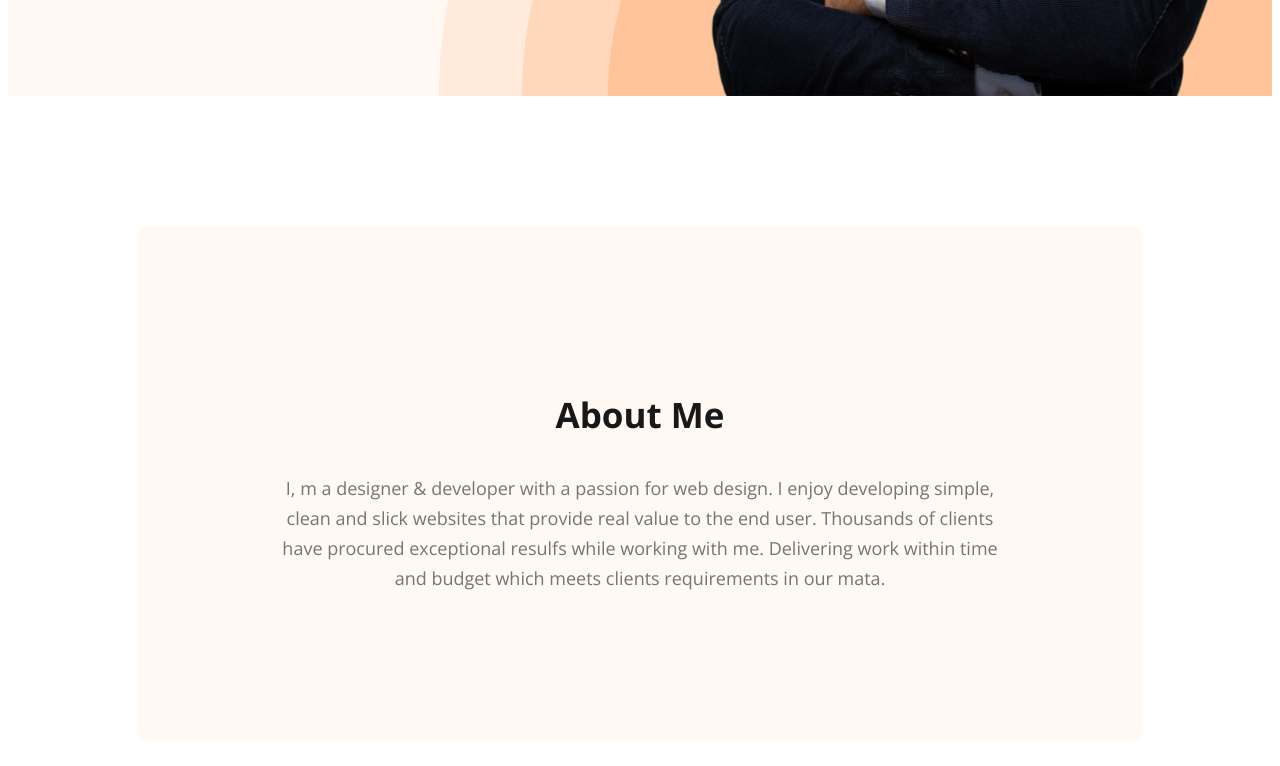
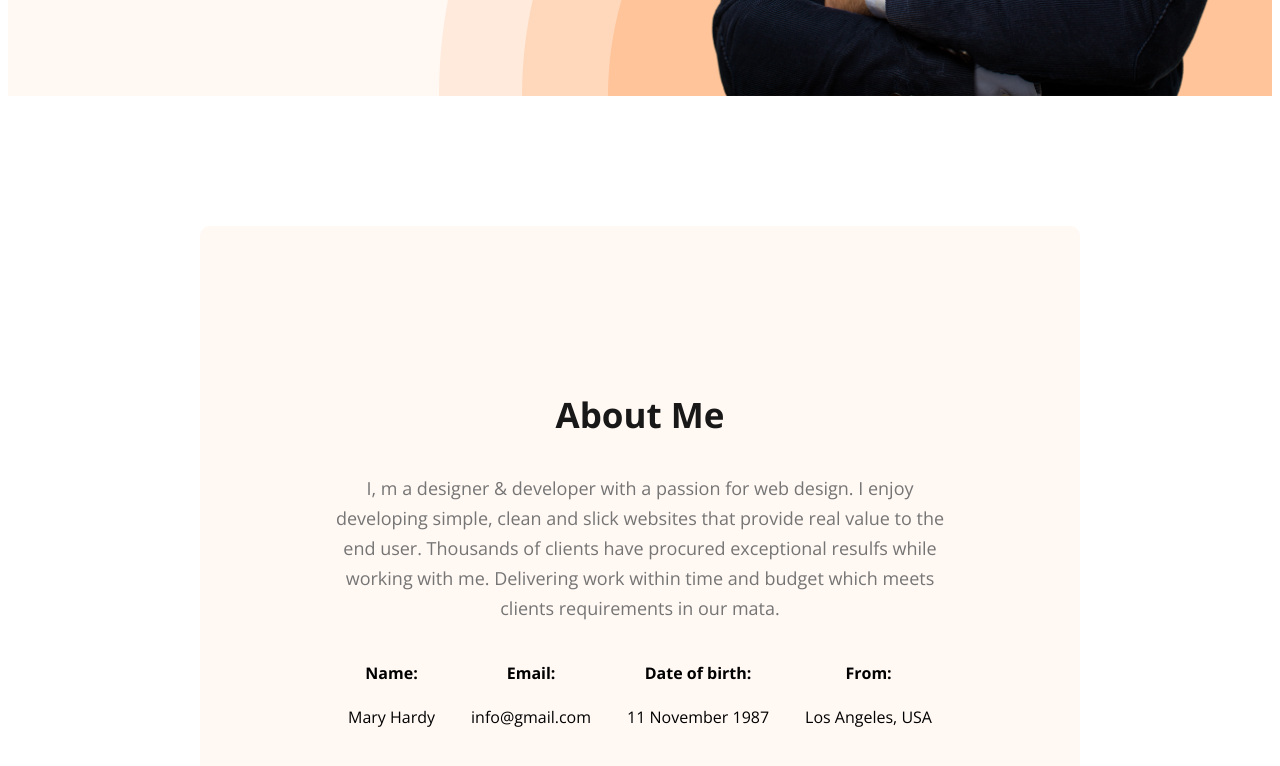
Before and after one commit to Nakib7/webdevoloper-portfolio, a plain HTML site: page index.html in a window 1280 px wide. Shown: the part 763-1529 px from the top of the page. Drawn offline with nearby package versions, Linux system fonts and the light colour scheme.

Commit message:
added about information

```diff
--- a/index.html
+++ b/index.html
@@ -41,6 +41,31 @@
                I, m a designer & developer with a passion for web design. I enjoy developing simple, clean and slick websites that provide real value to the end user. Thousands of clients have procured exceptional resulfs while working with me. Delivering work within time and budget which meets clients requirements in our mata.
 
             </p>
+            <div class="about-info-container">
+              <!-- .about-info*4>h4.info-tittle+p.info-description -->
+              <div class="about-info">
+                <h4 class="info-tittle">Name:</h4>
+                <p class="info-description">Mary Hardy </p>
+              </div>
+
+              <div class="about-info">
+                <h4 class="info-tittle">Email:</h4>
+                <p class="info-description">info@gmail.com</p>
+              </div>
+
+              <div class="about-info">
+                <h4 class="info-tittle">Date of birth:</h4>
+                <p class="info-description">11 November 1987</p>
+              </div>
+
+              <div class="about-info">
+                <h4 class="info-tittle">From:</h4>
+                <p class="info-description">Los Angeles, USA</p>
+              </div>
+
+                </div>
+
+            </div>
         </section>
 
     </main>
--- a/styles/portfolio.css
+++ b/styles/portfolio.css
@@ -104,9 +104,20 @@ nav a{
     margin-bottom: 15px;
 }
 
+main{
+    max-width:1140PX;
+    margin: 0 auto;
+}
 .about{
     padding: 130px;
     border-radius: 10px;
     background: #FFF8F3;
     margin: 130px ;
 }
+.about-info-container{
+    display: flex;
+    justify-content: space-around;
+}
+.about-info{
+    text-align: center;
+}
```
